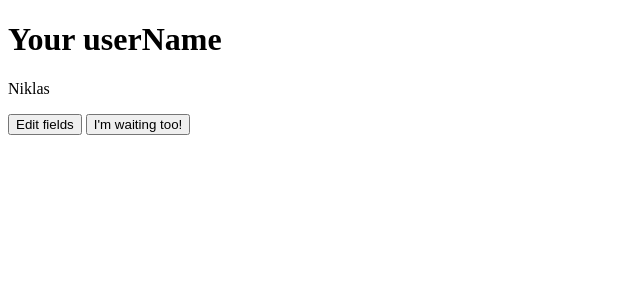
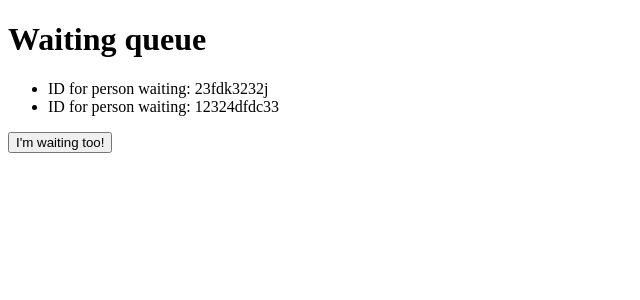
Before and after one commit to fallendamien/svelte-first-demo, a SvelteKit app: page / in a window 1280 px wide. Shown: the top 300 px of the page, without its empty margins (0-640 px from the left). Built offline with nearby package versions, Linux system fonts and the light colour scheme.

Commit message:
Done added: #each iteration

```diff
--- a/src/routes/+page.svelte
+++ b/src/routes/+page.svelte
@@ -1,25 +1,18 @@
 <script lang="ts">
-  let userName = $state("Niklas");
-
-  let isEditMode = $state(false);
   let peopleWaiting = $state(["23fdk3232j", "12324dfdc33"]);
   $inspect(peopleWaiting);
 </script>
 
-{#snippet userInput(exampleString: string)}
-  <h1>Your userName</h1>
-  {#if isEditMode}
-    <input type="text" bind:value={userName} />
-  {:else}
-    <p>{userName}</p>
-  {/if}
+<h1>Waiting queue</h1>
+{#snippet userInput(personId: string)}
+  <li>ID for person waiting: {personId}</li>
 {/snippet}
 
-{@render userInput("Example 1")}
-
-<button onclick={() => (isEditMode = !isEditMode)}>
-  {isEditMode ? "Save changes" : "Edit fields"}
-</button>
+<ul>
+  {#each peopleWaiting as person}
+    {@render userInput(person)}
+  {/each}
+</ul>
 
 <button onclick={() => peopleWaiting.push(new Date().getTime().toString())}
   >I'm waiting too!</button
```
